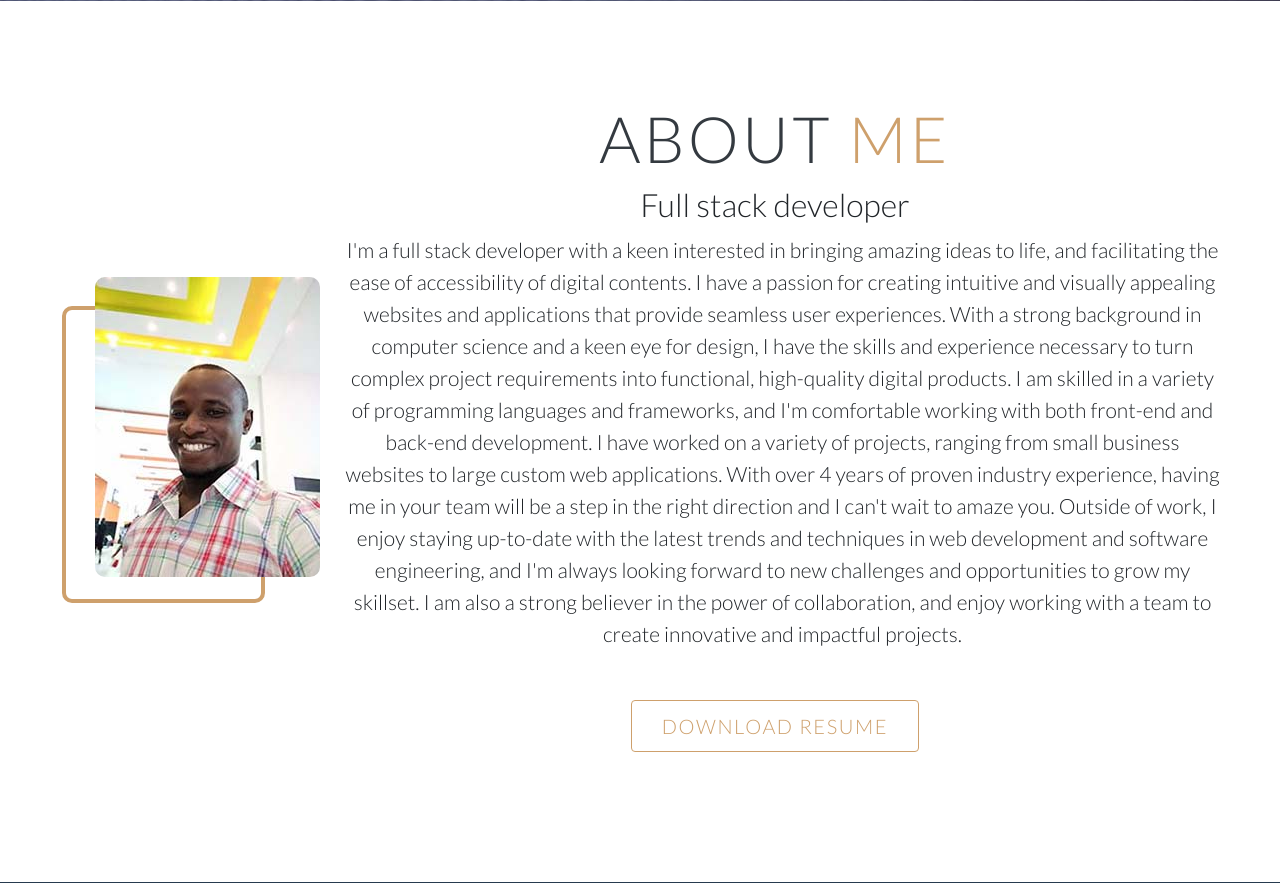
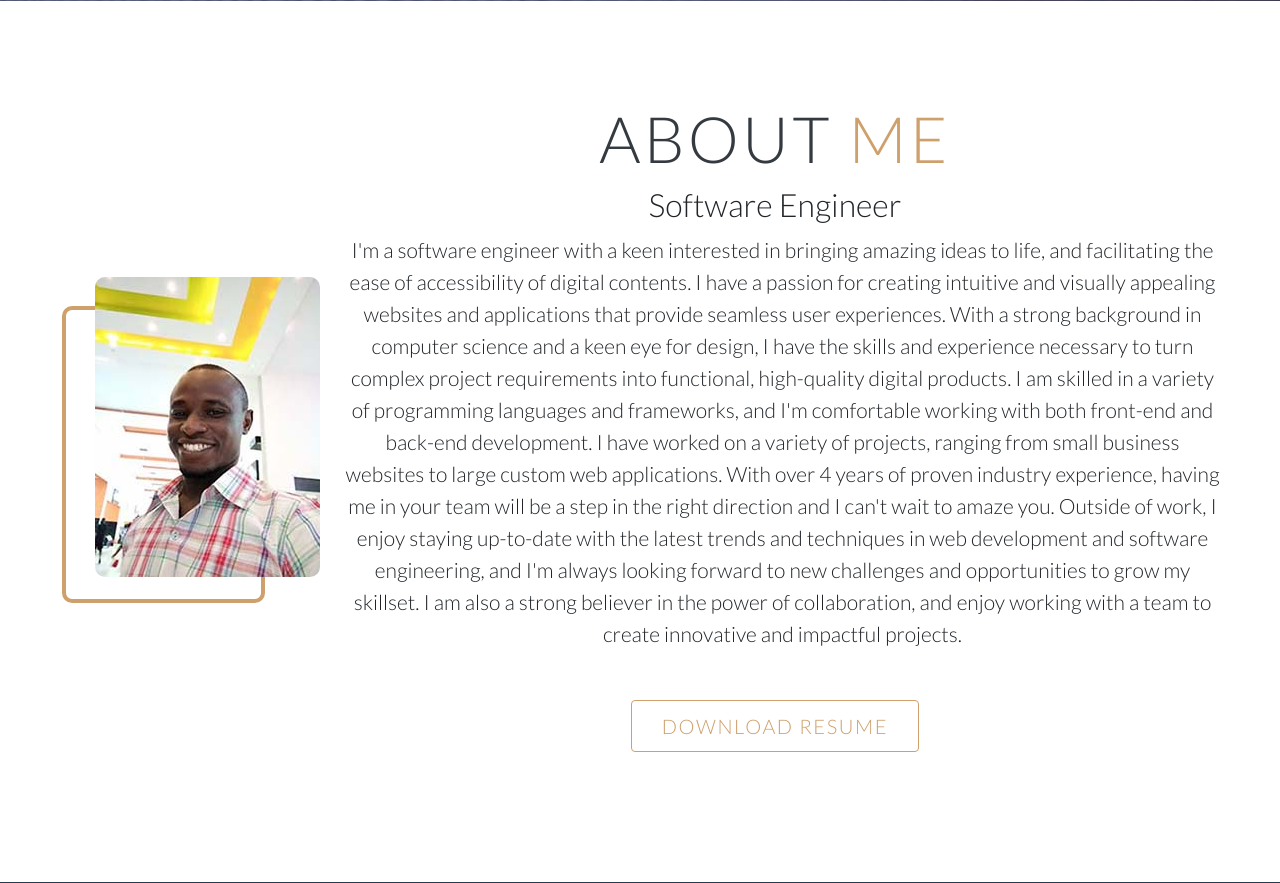
Before and after one commit to NsikanPatrick/my-portfolio-website, a Django app: page / in a window 1280 px wide. Shown: the part 899-1782 px from the top of the page. Run offline with Django 4.2, Linux system fonts and the light colour scheme; some libraries are stand-ins or nearby versions.

Commit message:
Updating page contents2

```diff
--- a/my_portfolio/views.py
+++ b/my_portfolio/views.py
@@ -11,5 +11,5 @@ def index(request):
 
 def resume(request):
     # filepath = os.path.join('static', 'Resume.pdf')
-    filepath = os.path.join('static', 'NSIKAN ADAOWO - FULL STACK DEVELOPER.pdf')
+    filepath = os.path.join('static', 'NSIKAN ADAOWO - SOFTWARE ENGINEER.pdf')
     return FileResponse(open(filepath, 'rb'), content_type='application/pdf')
--- a/templates/index.html
+++ b/templates/index.html
@@ -22,7 +22,7 @@
                             <h3>Hi there,</h3>
                             <h1>My name is <br>
                                 Nsikan Patrick Adaowo</h1>
-                            <p> I'm a full stack developer with a keen interest in bringing amazing ideas to life, and facilitating the ease of accessibility of digital contents.
+                            <p> I'm a Software engineer with a keen interest in bringing amazing ideas to life, and facilitating the ease of accessibility of digital contents.
                                 I have a passion for creating intuitive and visually appealing applications that provide seamless user experiences.</p>
                             <a href="#portfolio" class="btn cta" type="button">Portfolio</a>
                         </div>
@@ -45,8 +45,8 @@
             </div>
             <div class="col-right">
                 <h1 class="section-title">About <span>Me</span></h1>
-                <h2>Full stack developer</h2>
-                <p>I'm a full stack developer with a keen interested in bringing amazing ideas to life, and facilitating the ease of accessibility of digital contents.
+                <h2>Software Engineer</h2>
+                <p>I'm a software engineer with a keen interested in bringing amazing ideas to life, and facilitating the ease of accessibility of digital contents.
                     I have a passion for creating intuitive and visually appealing websites and applications that provide seamless user experiences.
                     With a strong background in computer science and a keen eye for design, I have the skills and experience necessary to turn complex project requirements into functional, high-quality digital products.
                     I am skilled in a variety of programming languages and frameworks, and I'm comfortable working with both front-end and back-end development.
@@ -148,9 +148,10 @@
                             <div class="card-body">
                                 <h5 class="card-title text-center">G-track App</h5>
                                 <p class="card-text">G-Track is a dynamic web application designed to help micro-financial
-                                    institutions keep track of debtors, debts, payments, etc. in a seamless and efficient manner.
+                                    institutions keep track of debtors, debts, payments, etc. in a secure, seamless and efficient manner.
                                     The project has support for system automation, Role Based Accessibility (RBA),
-                                    Reminders, and seamless integration into other web applications.</p>
+                                    Reminders, and seamless integration into other web applications. The project was designed with Python
+                                    Django, PostgreSQL and Jinja2 templating.</p>
                                 <div class="text-center"><a href="https://test-gtrack.onrender.com/" class="btn my-btn" target="_blank">Visit Project</a></div>
                             </div>
                         </div>
@@ -163,29 +164,31 @@
                 <div class="row">
                     <div class="col-lg-6 col-md-6 col-sm-12 col-xs-12 about-left portfolio-stack">
                         <div class="card">
-                            <img class="card-img-top" src="{% static 'images/my portfolio.png' alt='' %}"
+                            <img class="card-img-top" src="{% static 'images/Fyyur.png' alt='fyyur project image %}"
+                                 alt="Card image cap">
+                            <div class="card-body">
+                                <h5 class="card-title text-center">Fyyur Project</h5>
+                                <p class="card-text">Fyyur is a musical venue and artist booking application that facilitates
+                                    the discovery and bookings of shows between local performing artists and
+                                    venues. This application lets you list new artists and venues, discover them, and
+                                    list shows with artists as a venue owner. The project was designed with Python
+                                Flask and PostgreSQL on the backend and HTML, CSS and JAVASCRIPT on the frontend.</p>
+                                <div class="text-center"><a href="https://github.com/NsikanPatrick/fyyur_project" class="btn my-btn" target="_blank">Visit Project</a></div>
+                            </div>
+                        </div>
+                    </div>
+
+                    <div class="col-lg-6 col-md-6 col-sm-12 col-xs-12 about-left portfolio-stack">
+                        <div class="card">
+                            <img class="card-img-top" src="{% static 'images/my portfolio.png' alt='Nsikan Adaowo website image' %}"
                                  alt="Card image cap">
                             <div class="card-body">
                                 <h5 class="card-title text-center">My Portfolio Website</h5>
                                 <p class="card-text">Nsikan Adaowo a full stack developer with a keen interested in
                                     bringing amazing ideas to life, and facilitating the ease of accessibility of digital
                                     contents. he has a passion for creating intuitive and visually appealing websites and
-                                    applications that provide seamless user experiences.</p>
-                                <div class="text-center"><a href="https://nsikanadaowo.onrender.com/" class="btn my-btn" target="_blank">Visit Project</a></div>
-                            </div>
-                        </div>
-                    </div>
-
-                    <div class="col-lg-6 col-md-6 col-sm-12 col-xs-12 about-left portfolio-stack">
-                        <div class="card">
-                            <img class="card-img-top" src="{% static 'images/my portfolio.png' alt='' %}"
-                                 alt="Card image cap">
-                            <div class="card-body">
-                                <h5 class="card-title text-center">Project</h5>
-                                <p class="card-text">Nsikan Adaowo a full stack developer with a keen interested in
-                                    bringing amazing ideas to life, and facilitating the ease of accessibility of digital
-                                    contents. he has a passion for creating intuitive and visually appealing websites and
-                                    applications that provide seamless user experiences.</p>
+                                    applications that provide seamless user experiences. The project was designed with Python
+                                    Django and Jinja2 templating.</p>
                                 <div class="text-center"><a href="#" class="btn my-btn" target="_blank">Visit Project</a></div>
                             </div>
                         </div>
@@ -366,7 +369,7 @@
                 <div class="contact">
                     <div class="icon"><i class="fa fa-phone fa-fw"></i></div>
                     <div class="contact-info">
-                        <h2>+234-9054599187</h2>
+                        <h2>+234-7069079051</h2>
                     </div>
                 </div>
                 <div class="contact">
```
Also changed, not shown: static/images/Fyyur.png (added), 1 other file.
